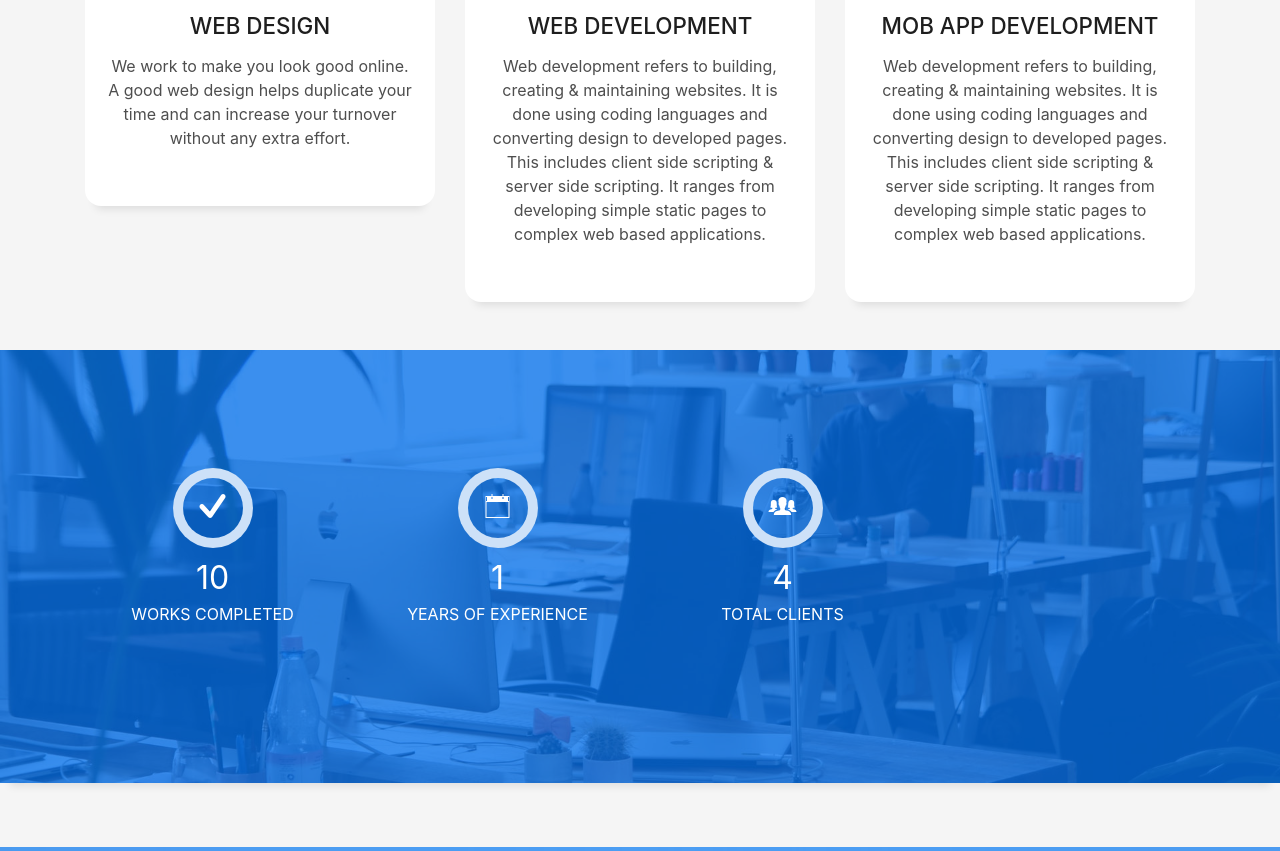
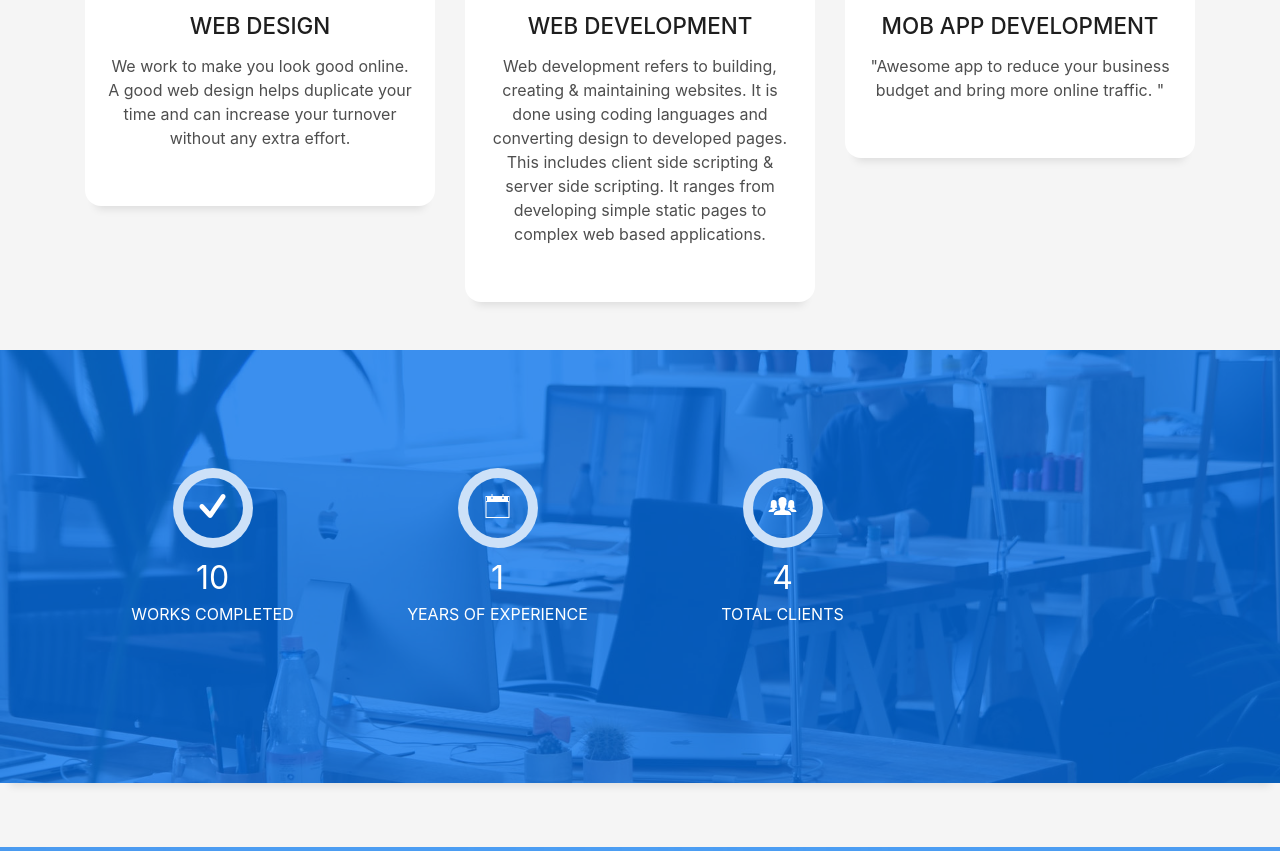
Before and after one commit to nitjsr12/raviportfolio, a plain HTML site: page index.html in a window 1280 px wide. Shown: the part 1914-2765 px from the top of the page. Drawn offline with Linux system fonts and the light colour scheme; files whose address does not match are found by name.

Commit message:
Update index.html

```diff
--- a/index.html
+++ b/index.html
@@ -191,7 +191,8 @@
             <div class="service-content">
               <h2 class="s-title">Mob app Development</h2>
               <p class="s-description text-center">
-                Web development refers to building, creating & maintaining websites. It is done using coding languages and converting design to developed pages. This includes client side scripting & server side scripting. It ranges from developing simple static pages to complex web based applications.
+                "Awesome app to reduce your business budget and bring more online traffic. "
+
               </p>
             </div>
           </div>
```
